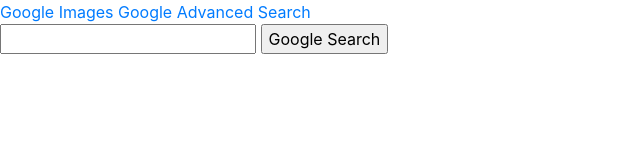
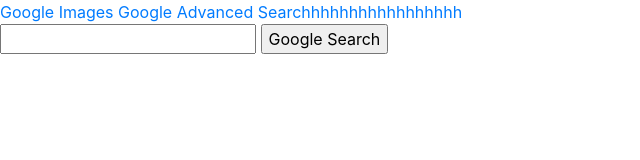
Before and after one commit to GelaiDelaCruz/project0, a plain HTML site: page index.html in a window 1280 px wide. Shown: the whole page, without its empty margins (0-640 px from the left). Drawn offline with nearby package versions, Linux system fonts and the light colour scheme.

Commit message:
merge sample

```diff
--- a/index.html
+++ b/index.html
@@ -6,7 +6,7 @@
     </head>
     <body>
     	<a href="image.html">Google Images</a>
-    	<a href="adv.html">Google Advanced Search</a>
+    	<a href="adv.html">Google Advanced Searchhhhhhhhhhhhhhhhh</a>
         <form action="https://google.com/search">
 
             <input type="text" name="q">
```
